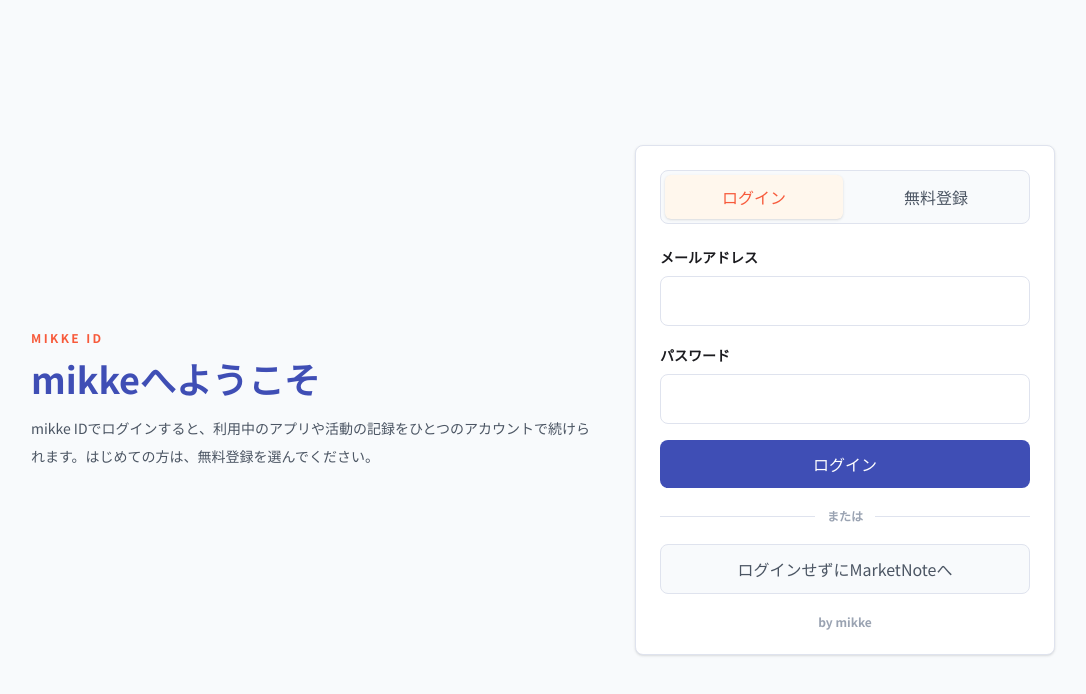
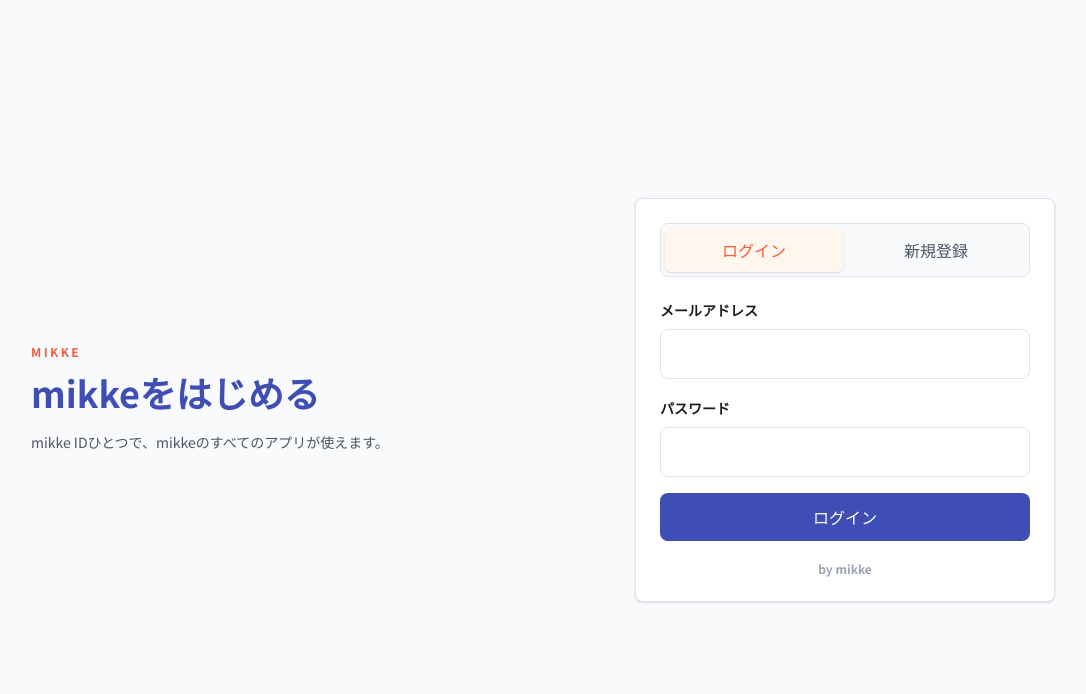
Before and after one commit to mikke-ruu/mikke-os-mvp-vercel, a Next.js app: page /login in a window 1280 px wide. Shown: the top 694 px of the page, without its empty margins (97-1183 px from the left). Built offline with nearby package versions, Linux system fonts and the light colour scheme; no server answers.

Commit message:
Clarify login copy by destination

```diff
--- a/app/login/page.tsx
+++ b/app/login/page.tsx
@@ -1,22 +1,35 @@
 "use client";
 
-import { FormEvent, useState } from "react";
-import { useRouter } from "next/navigation";
+import { FormEvent, Suspense, useState } from "react";
+import { useRouter, useSearchParams } from "next/navigation";
 import { supabase } from "@/lib/supabase/client";
 
 type AuthMode = "login" | "signup";
+
+const loginDestinations = [
+  { prefix: "/story", eyebrow: "STORY", title: "Storyをつくる" },
+  { prefix: "/marketnote", eyebrow: "MARKETNOTE", title: "MarketNoteをはじめる" }
+] as const;
 
 function safeNextPath(value: string | null) {
   if (!value) return "/os";
   return value.startsWith("/") && !value.startsWith("//") ? value : "/os";
 }
 
-function getNextPath() {
-  return safeNextPath(new URLSearchParams(window.location.search).get("next"));
+function getLoginDestination(nextPath: string) {
+  return loginDestinations.find((destination) => nextPath.startsWith(destination.prefix)) ?? {
+    prefix: "",
+    eyebrow: "MIKKE",
+    title: "mikkeをはじめる"
+  };
 }
 
-export default function LoginPage() {
+function LoginPageContent() {
   const router = useRouter();
+  const searchParams = useSearchParams();
+  const nextPath = safeNextPath(searchParams.get("next"));
+  const destination = getLoginDestination(nextPath);
+  const showMarketNoteGuestEntry = nextPath.startsWith("/marketnote");
   const [mode, setMode] = useState<AuthMode>("login");
   const [email, setEmail] = useState("");
   const [password, setPassword] = useState("");
@@ -32,8 +45,6 @@
     event.preventDefault();
     setLoading(true);
     setMessage("");
-
-    const nextPath = getNextPath();
 
     if (mode === "login") {
       const { error } = await supabase.auth.signInWithPassword({ email, password });
@@ -69,10 +80,10 @@
     <main className="min-h-screen bg-[var(--mikke-surface-soft)] px-4 py-8 text-[var(--mikke-text)] sm:px-5 sm:py-10">
       <div className="mx-auto grid min-h-[calc(100vh-4rem)] w-full max-w-5xl gap-8 md:min-h-[calc(100vh-5rem)] md:grid-cols-[1fr_420px] md:items-center">
         <section className="self-end md:self-auto">
-          <p className="text-xs font-bold uppercase tracking-[0.2em] text-[var(--mikke-accent)]">MIKKE ID</p>
-          <h1 className="mt-3 text-3xl font-bold tracking-normal text-[var(--mikke-primary)] sm:text-4xl">mikkeへようこそ</h1>
+          <p className="text-xs font-bold uppercase tracking-[0.2em] text-[var(--mikke-accent)]">{destination.eyebrow}</p>
+          <h1 className="mt-3 text-3xl font-bold tracking-normal text-[var(--mikke-primary)] sm:text-4xl">{destination.title}</h1>
           <p className="mt-4 max-w-xl text-sm leading-7 text-[var(--mikke-muted)]">
-            mikke IDでログインすると、利用中のアプリや活動の記録をひとつのアカウントで続けられます。はじめての方は、無料登録を選んでください。
+            mikke IDひとつで、mikkeのすべてのアプリが使えます。
           </p>
         </section>
 
@@ -100,7 +111,7 @@
                   : "text-[var(--mikke-muted)]"
               }`}
             >
-              無料登録
+              新規登録
             </button>
           </div>
 
@@ -140,10 +151,12 @@
               disabled={loading}
               className="w-full rounded-lg bg-[var(--mikke-primary)] px-4 py-3 font-bold text-white disabled:opacity-60"
             >
-              {loading ? "確認中..." : mode === "login" ? "ログイン" : "無料で登録"}
+              {loading ? "確認中..." : mode === "login" ? "ログイン" : "新規登録"}
             </button>
           </form>
 
+          {showMarketNoteGuestEntry ? (
+            <>
               <div className="my-5 flex items-center gap-3 text-xs font-semibold text-[var(--mikke-muted-light)]" aria-hidden="true">
                 <span className="h-px flex-1 bg-[var(--mikke-line)]" />
                 または
@@ -157,6 +170,8 @@
               >
                 ログインせずにMarketNoteへ
               </button>
+            </>
+          ) : null}
 
           <p className="mt-5 text-center text-xs font-semibold text-[var(--mikke-muted-light)]">by mikke</p>
         </section>
@@ -164,3 +179,11 @@
     </main>
   );
 }
+
+export default function LoginPage() {
+  return (
+    <Suspense>
+      <LoginPageContent />
+    </Suspense>
+  );
+}
```
Lines whose indentation alone changed are shown as unchanged.
